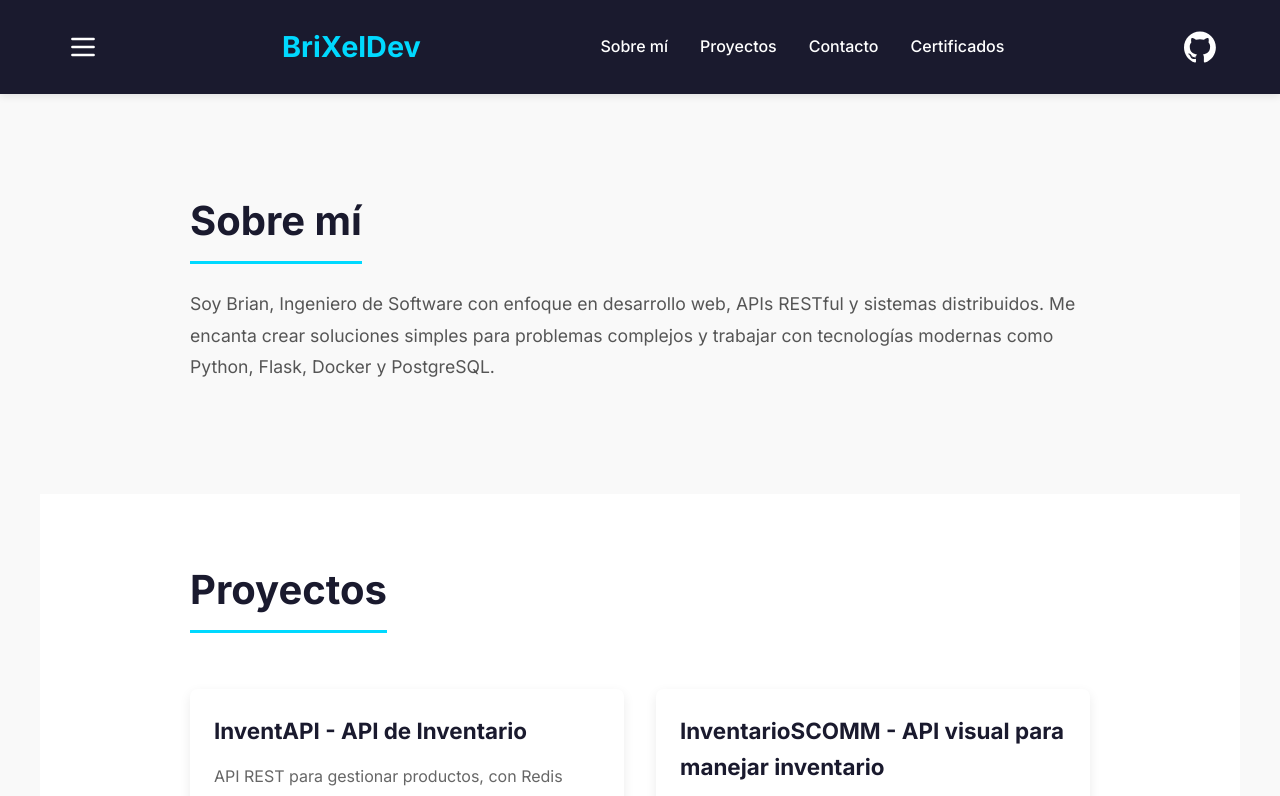
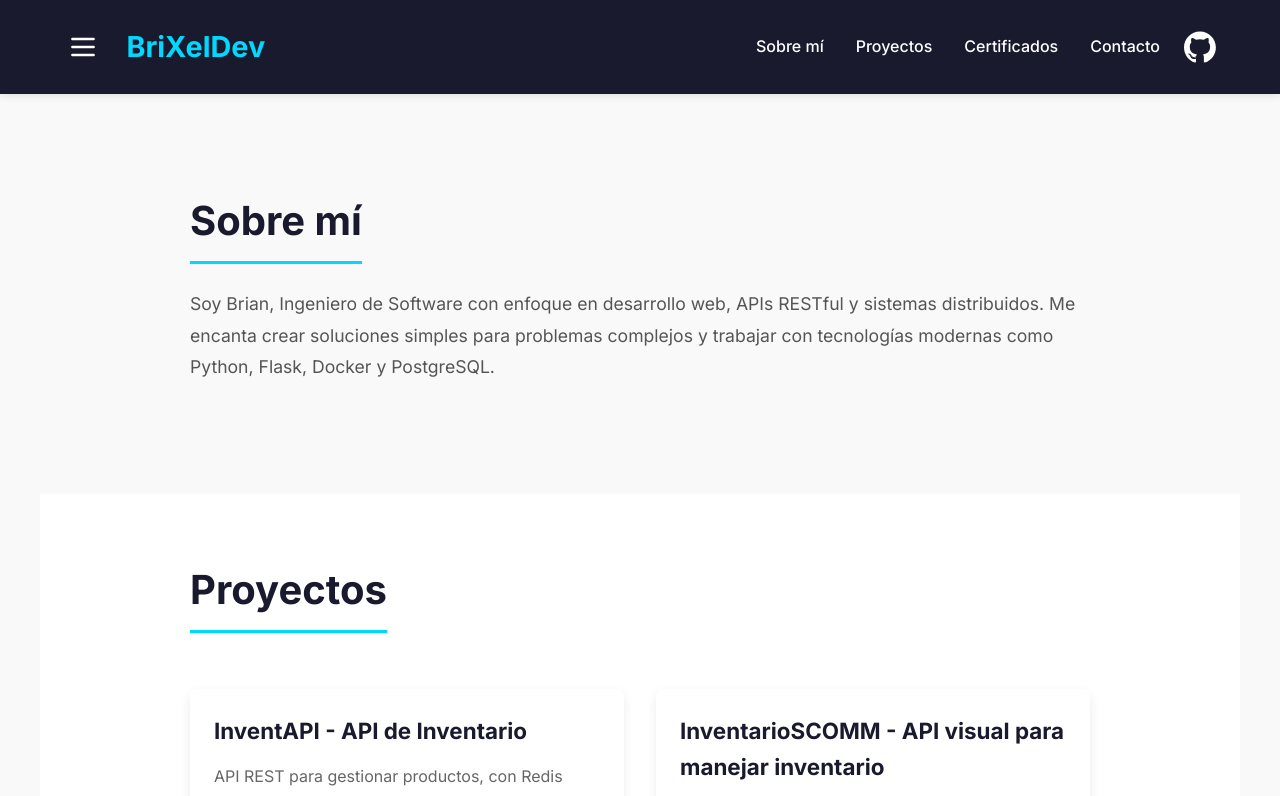
Before and after one commit to BriXelDev/Portfolio, a React (Vite) app: page / in a window 1280 px wide. Shown: the top 796 px of the page. Built offline with nearby package versions, Linux system fonts and the light colour scheme.

Commit message:
Acomodo de header

```diff
--- a/src/App.css
+++ b/src/App.css
@@ -98,8 +98,8 @@ body {
 /* Header */
 header {
   display: flex;
-  justify-content: space-between;
   align-items: center;
+  gap: 1.5rem;
   padding: 1.5rem 5%;
   background-color: #1a1a2e;
   color: white;
@@ -113,6 +113,7 @@ header h1 {
   font-size: 1.8rem;
   font-weight: 700;
   color: #00d9ff;
+  margin-right: auto;
 }
 
 header nav ul {
--- a/src/components/Header.tsx
+++ b/src/components/Header.tsx
@@ -9,8 +9,8 @@ const Header: React.FC = () => {
         <ul>
           <li><a href="#about">Sobre mí</a></li>
           <li><a href="#projects">Proyectos</a></li>
+          <li><a href="#certificates">Certificados</a></li>
           <li><a href="#contact">Contacto</a></li>
-          <li><a href="#certificates">Certificados</a></li>
         </ul>
       </nav>
       <div className="github">
```
